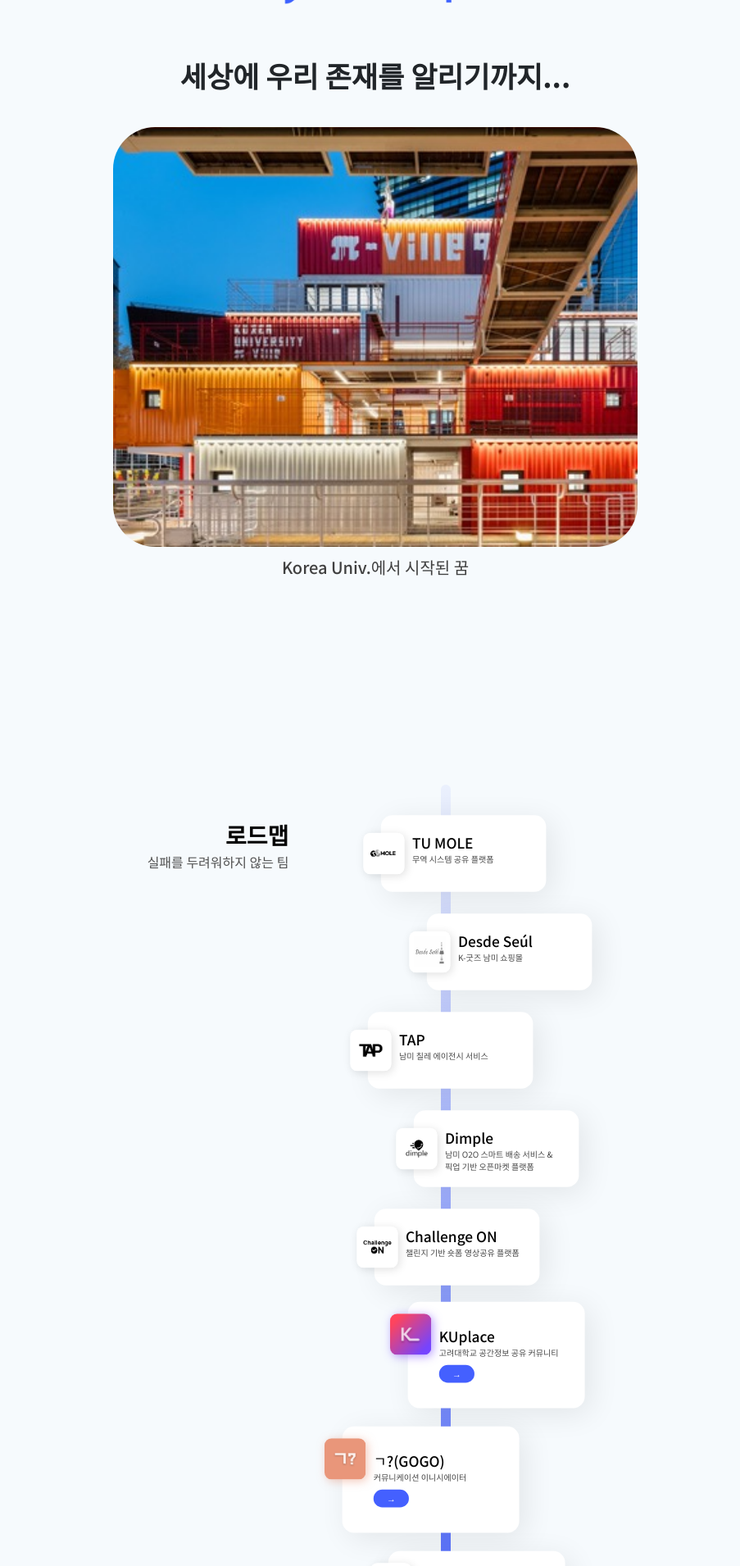
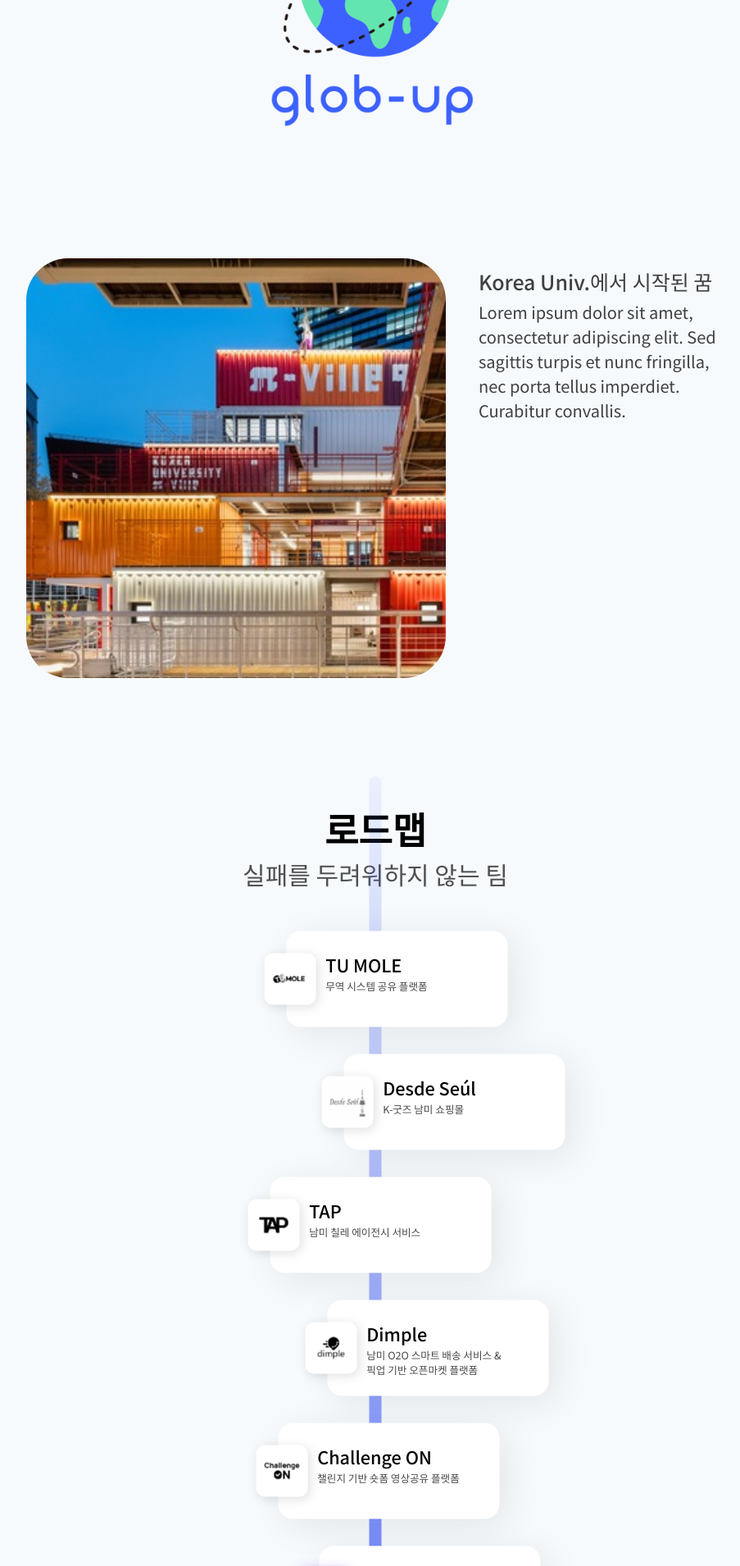
Before and after one commit to ludus-labs/official_homepage, a React (Create React App) app: page / in a window 1280 px wide. Shown: the part 880-2790 px from the top of the page at 82% size, without its empty margins (182-1085 px from the left). Built offline with nearby package versions, Linux system fonts and the light colour scheme.

Commit message:
edit design

```diff
--- a/src/pages/Home.js
+++ b/src/pages/Home.js
@@ -211,23 +211,31 @@
         </animated.div>
 
         <animated.div style={historyContainerVisibleAnimation}>
+          <HistoryContainer>
+            <HistoryTitle>세상에 우리 존재를 알리기까지...</HistoryTitle>
+            <SloganText>글로벌 스타트업, GLOB-UP</SloganText>
             <LogoContainer>
               <MainImage src={globup_icon_logo} />
             </LogoContainer>
-          <HistoryContainer>
-            <HistoryTitle>세상에 우리 존재를 알리기까지...</HistoryTitle>
             <DreamDiv>
-              <PivilleImgContainer>
-                <animated.div style={pivilleImgSizeAnimation}>
               <Waypoint
                 onEnter={() => {
                   setHistoryInView(true);
                 }}
               />
+              <PivilleImgContainer>
+                <animated.div style={pivilleImgSizeAnimation}>
                   <PivilleImg src={piville} alt="Pi-Ville" />
                 </animated.div>
               </PivilleImgContainer>
+              <DreamTextContainer>
                 <DreamTitle>Korea Univ.에서 시작된 꿈</DreamTitle>
+                <DreamDescription>
+                  Lorem ipsum dolor sit amet, consectetur adipiscing elit. Sed
+                  sagittis turpis et nunc fringilla, nec porta tellus imperdiet.
+                  Curabitur convallis.
+                </DreamDescription>
+              </DreamTextContainer>
             </DreamDiv>
           </HistoryContainer>
         </animated.div>
@@ -239,74 +247,66 @@
           <ProductListContainer>
             <ProductList>
               <animated.div style={tumoleVisibleAnimation}>
-                <ProductBoxOldLeftContainer
+                <ProductBoxLeftContainer
                   marginLeft={isMobile ? "10px" : "60px"}
                 >
-                  <ProductIconOldLeft
-                    src={tumole_icon}
-                    shadowColor="#00000020"
-                  />
-                  <ProductBoxOldLeft>
+                  <ProductIconLeft src={tumole_icon} shadowColor="#00000020" />
+                  <ProductBoxLeft>
                     <ProductTextContainer>
                       <ProductTitle>TU MOLE</ProductTitle>
                       <ProductDescription>
                         무역 시스템 공유 플랫폼
                       </ProductDescription>
                     </ProductTextContainer>
-                  </ProductBoxOldLeft>
-                </ProductBoxOldLeftContainer>
+                  </ProductBoxLeft>
+                </ProductBoxLeftContainer>
               </animated.div>
               <animated.div style={desdeSeulVisibleAnimation}>
-                <ProductBoxOldLeftContainer
+                <ProductBoxLeftContainer
                   marginLeft={isMobile ? "32px" : "130px"}
                 >
-                  <ProductIconOldLeft
+                  <ProductIconLeft
                     src={desde_seul_icon}
                     shadowColor="#00000020"
                   />
-                  <ProductBoxOldLeft>
+                  <ProductBoxLeft>
                     <ProductTextContainer>
                       <ProductTitle>Desde Seúl</ProductTitle>
                       <ProductDescription>
                         K-굿즈 남미 쇼핑몰
                       </ProductDescription>
                     </ProductTextContainer>
-                  </ProductBoxOldLeft>
-                </ProductBoxOldLeftContainer>
+                  </ProductBoxLeft>
+                </ProductBoxLeftContainer>
               </animated.div>
               <animated.div style={tapVisibleAnimation}>
-                <ProductBoxOldLeftContainer
-                  marginLeft={isMobile ? "6px" : "40px"}
-                >
-                  <ProductIconOldLeft src={tap_icon} shadowColor="#00000020" />
-                  <ProductBoxOldLeft>
+                <ProductBoxLeftContainer marginLeft={isMobile ? "6px" : "40px"}>
+                  <ProductIconLeft src={tap_icon} shadowColor="#00000020" />
+                  <ProductBoxLeft>
                     <ProductTextContainer>
                       <ProductTitle>TAP</ProductTitle>
                       <ProductDescription>
                         남미 칠레 에이전시 서비스
                       </ProductDescription>
                     </ProductTextContainer>
-                  </ProductBoxOldLeft>
-                </ProductBoxOldLeftContainer>
+                  </ProductBoxLeft>
+                </ProductBoxLeftContainer>
               </animated.div>
               <animated.div style={dimpleVisibleAnimation}>
-                <ProductBoxOldLeftContainer
+                <ProductBoxLeftContainer
                   marginLeft={isMobile ? "22px" : "110px"}
                 >
-                  <ProductIconOldLeft
-                    src={dimple_icon}
-                    shadowColor="#00000020"
-                  />
-                  <ProductBoxOldLeft>
+                  <ProductIconLeft src={dimple_icon} shadowColor="#00000020" />
+                  <ProductBoxLeft>
                     <ProductTextContainer>
                       <ProductTitle>Dimple</ProductTitle>
-                      <ProductDescriptionOld>
+                      <ProductDescription>
                         남미 O2O 스마트 배송 서비스 & <br /> 픽업 기반 오픈마켓
                         플랫폼
-                      </ProductDescriptionOld>
+                      </ProductDescription>
                     </ProductTextContainer>
-                  </ProductBoxOldLeft>
-                </ProductBoxOldLeftContainer>
+                  </ProductBoxLeft>
+                </ProductBoxLeftContainer>
               </animated.div>
               <Waypoint
                 onEnter={() => {
@@ -314,22 +314,20 @@
                 }}
               />
               <animated.div style={challengeonVisibleAnimation}>
-                <ProductBoxOldLeftContainer
-                  marginLeft={isMobile ? "8px" : "50px"}
-                >
-                  <ProductIconOldLeft
+                <ProductBoxLeftContainer marginLeft={isMobile ? "8px" : "50px"}>
+                  <ProductIconLeft
                     src={challengeon_icon}
                     shadowColor="#00000020"
                   />
-                  <ProductBoxOldLeft>
+                  <ProductBoxLeft>
                     <ProductTextContainer>
                       <ProductTitle>Challenge ON</ProductTitle>
                       <ProductDescription>
                         챌린지 기반 숏폼 영상공유 플랫폼
                       </ProductDescription>
                     </ProductTextContainer>
-                  </ProductBoxOldLeft>
-                </ProductBoxOldLeftContainer>
+                  </ProductBoxLeft>
+                </ProductBoxLeftContainer>
               </animated.div>
               <animated.div style={kuplaceVisibleAnimation}>
                 <ProductBoxLeftContainer
@@ -346,15 +344,6 @@
                       <ProductDescription>
                         고려대학교 공간정보 공유 커뮤니티
                       </ProductDescription>
-                      <MoreButton>
-                        <MoreButtonText
-                          onClick={() => {
-                            navigate(`/kuplace`);
-                          }}
-                        >
-                          →
-                        </MoreButtonText>
-                      </MoreButton>
                     </ProductTextContainer>
                   </ProductBoxLeft>
                 </ProductBoxLeftContainer>
@@ -372,15 +361,6 @@
                       <ProductDescription>
                         커뮤니케이션 이니시에이터
                       </ProductDescription>
-                      <MoreButton>
-                        <MoreButtonText
-                          onClick={() => {
-                            navigate(`/gogo`);
-                          }}
-                        >
-                          →
-                        </MoreButtonText>
-                      </MoreButton>
                     </ProductTextContainer>
                   </ProductBoxLeft>
                 </ProductBoxLeftContainer>
@@ -403,15 +383,6 @@
                       <ProductDescription>
                         구독형 학원 마케팅 서비스
                       </ProductDescription>
-                      <MoreButton>
-                        <MoreButtonText
-                          onClick={() => {
-                            navigate(`/syllablee`);
-                          }}
-                        >
-                          →
-                        </MoreButtonText>
-                      </MoreButton>
                     </ProductTextContainer>
                   </ProductBoxLeft>
                 </ProductBoxLeftContainer>
@@ -612,6 +583,7 @@
 `;
 const MouseContainer = styled.div`
   opacity: 0;
+  margin-bottom: 15px;
   @media screen and (max-width: 768px) {
     opacity: 1;
   }
@@ -645,10 +617,11 @@
   }
 `;
 const SloganText = styled.p`
-  font-weight: 900;
-  font-size: 60px;
+  font-weight: 500;
+  font-size: 30px;
+  margin-top: 0px;
   @media screen and (max-width: 768px) {
-    font-size: 40px;
+    font-size: 20px;
     text-align: center;
   }
 `;
@@ -666,39 +639,38 @@
 const MainImage = styled.img`
   width: 400px;
   @media screen and (max-width: 768px) {
-    margin-top: 30px;
-    width: 320px;
+    width: 280px;
   }
 `;
 const ProductTopText = styled.p`
   margin-top: 50px;
   margin-bottom: 0;
-  font-size: 35px;
+  font-size: 45px;
   font-weight: 700;
   color: black;
-  text-align: right;
+  text-align: center;
   @media screen and (max-width: 768px) {
     margin-top: 45px;
-    font-size: 27px;
+    font-size: 28px;
   }
 `;
 const ProductTopSubText = styled.p`
   margin-bottom: 0;
   min-width: 150px;
-  font-size: 20px;
+  font-size: 30px;
   font-weight: 500;
   color: #505050;
-  text-align: right;
+  text-align: center;
   @media screen and (max-width: 768px) {
-    font-size: 12px;
+    font-size: 17px;
   }
 `;
 const RoadmapContainer = styled.div`
   display: flex;
-  flex-direction: row;
+  flex-direction: column;
   justify-content: center;
   margin-top: 100px;
-  transform: scale(0.8);
+  transform: scale(1);
 `;
 const ProductListContainer = styled.div`
   display: flex;
@@ -713,31 +685,7 @@
   margin-top: 20px;
   z-index: 100;
 `;
-const ProductBoxLeftContainer = styled.div`
-  width: fit-content;
-  display: flex;
-  flex-direction: row;
-  margin-top: 0px;
-  margin-left: ${(props) => props.marginLeft};
-  transform: scale(0.9);
-`;
 const ProductIconLeft = styled.img`
-  position: relative;
-  left: 40px;
-  top: 30px;
-  width: 70px;
-  height: 70px;
-  border-radius: 12px;
-  box-shadow: 3px 3px 15px ${(props) => props.shadowColor};
-  z-index: 20;
-  @media screen and (max-width: 768px) {
-    left: 25px;
-    top: 30px;
-    width: 50px;
-    height: 50px;
-  }
-`;
-const ProductIconOldLeft = styled.img`
   position: relative;
   left: 40px;
   top: 30px;
@@ -751,32 +699,6 @@
     top: 15px;
     width: 50px;
     height: 50px;
-  }
-`;
-const ProductBoxLeft = styled.div`
-  display: flex;
-  flex-direction: row;
-  width: 300px;
-  height: 180px;
-  margin-top: 10px;
-  margin-bottom: 0px;
-  padding: 40px;
-  padding-left: 43px;
-  box-shadow: 10px 10px 50px #00000015;
-  background-color: white;
-  border-radius: 20px;
-  z-index: 10;
-  cursor: pointer;
-  &:hover {
-    transform: scale(1.02);
-    box-shadow: 10px 10px 50px #00000030;
-  }
-  @media screen and (max-width: 768px) {
-    padding: 0px;
-    padding-top: 20px;
-    padding-left: 32px;
-    width: 240px;
-    height: 120px;
   }
 `;
 const ProductTextContainer = styled.div`
@@ -805,16 +727,6 @@
   color: #484848;
   @media screen and (max-width: 768px) {
     font-size: 12px;
-  }
-`;
-const ProductDescriptionOld = styled.p`
-  margin-top: 0;
-  margin-bottom: 0;
-  font-size: 14px;
-  font-weight: 400;
-  color: #484848;
-  @media screen and (max-width: 768px) {
-    font-size: 10px;
   }
 `;
 const MoreButton = styled.button`
@@ -852,21 +764,25 @@
   margin-top: 0px;
 `;
 const HistoryTitle = styled.p`
-  font-size: 35px;
+  font-size: 45px;
   font-weight: 700;
   text-align: center;
+  margin-bottom: 5px;
   @media screen and (max-width: 768px) {
-    font-size: 30px;
+    font-size: 28px;
   }
 `;
 const DreamDiv = styled.div`
   display: flex;
+  flex-direction: row;
+  margin-top: 100px;
+  @media screen and (max-width: 768px) {
     flex-direction: column;
-  margin-top: 20px;
-  align-items: center;
+    margin-top: 30px;
+  }
 `;
 const PivilleImgContainer = styled.div`
-  width: 50vw;
+  width: 40vw;
   height: 40vw;
   max-width: 700px;
   max-height: 560px;
@@ -883,16 +799,39 @@
     width: 70vw;
   }
 `;
+const DreamTextContainer = styled.div`
+  display: flex;
+  flex-direction: column;
+  align-items: flex-start;
+  margin-left: 40px;
+  @media screen and (max-width: 768px) {
+    margin-left: 0px;
+    align-items: center;
+  }
+`;
 const DreamTitle = styled.p`
-  font-size: 20px;
+  font-size: 25px;
   font-weight: 500;
   margin-top: 10px;
+  margin-bottom: 4px;
   color: #404040;
+  text-align: left;
+  @media screen and (max-width: 768px) {
+    font-size: 20px;
+    text-align: center;
+  }
+`;
+const DreamDescription = styled.p`
+  width: 300px;
+  font-size: 20px;
+  font-weight: 400;
+  color: #404040;
+  text-align: left;
   @media screen and (max-width: 768px) {
     font-size: 15px;
   }
 `;
-const ProductBoxOldLeftContainer = styled.div`
+const ProductBoxLeftContainer = styled.div`
   width: fit-content;
   display: flex;
   flex-direction: row;
@@ -900,10 +839,10 @@
   transform: scale(0.9);
   margin-left: ${(props) => props.marginLeft};
 `;
-const ProductBoxOldLeft = styled.div`
+const ProductBoxLeft = styled.div`
   display: flex;
   flex-direction: row;
-  width: 280px;
+  width: 300px;
   height: 130px;
   margin-bottom: 0px;
   padding: 28px;
@@ -914,24 +853,25 @@
   z-index: 10;
   @media screen and (max-width: 768px) {
     padding: 0px;
-    padding-top: 15px;
+    padding-top: 0px;
     padding-left: 32px;
     width: 240px;
     height: 80px;
+    align-items: center;
   }
 `;
 const Line = styled.div`
   position: absolute;
   left: 50%;
-  top: 0;
+  top: 20px;
   background: linear-gradient(#4460ff10, #4460ff);
   width: 15px;
-  height: 1380px;
+  height: 1400px;
   z-index: 0;
   border-radius: 100px;
-  transform: translate(100px);
+  transform: translate(-50%);
   @media screen and (max-width: 768px) {
-    height: 950px;
+    height: 930px;
   }
 `;
 const PeopleContainer = styled.div`
```
Lines whose indentation alone changed are shown as unchanged.
